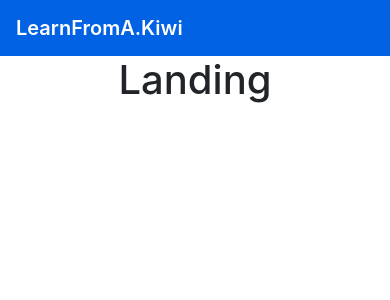
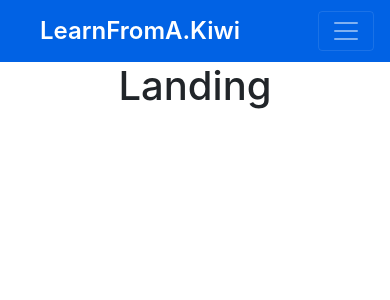
Before and after one commit to rtan265/Learn-From-A-Kiwi, a React (Create React App) app: page / in a window 390 px wide. Shown: the top 300 px of the page. Built offline with nearby package versions, Linux system fonts and the light colour scheme.

Commit message:
added more navbar styling

```diff
--- a/src/components/navigation/Navigation.css
+++ b/src/components/navigation/Navigation.css
@@ -2,19 +2,32 @@
     background-color: #0162e4;
 }
 
-.navbar-brand {
+a.link.navbar-brand {
     color: #ffffff;
+    font-size: 2em;
     font-weight: 600;
+    padding-left: 1em;
 }
 
 .nav-item {
     cursor: pointer;
+    padding: 1em;
 }
 
-.nav-link {
-    color: #ffffff;
+a.link.nav-link {
+    color: #ffffff !important;
+    font-size: 1em;
 }
 
 a.link:hover {
     color: #000000;
 }
+
+@media (max-width: 768px) {
+    a.link.navbar-brand {
+        font-size: 1.5em;
+    }
+    .nav-item {
+        padding: 0.1em;
+    }
+}
--- a/src/components/navigation/Navigation.js
+++ b/src/components/navigation/Navigation.js
@@ -35,9 +35,9 @@ class Navigation extends React.Component {
     console.log("hello from navigation");
     return (
       <div>
-        <Navbar position="sticky" expand="lg" className="navbar sticky-top">
+        <Navbar position="sticky" expand="lg" dark className="navbar sticky-top">
         <NavbarBrand className="link" exact href="/">LearnFromA.Kiwi</NavbarBrand>
-          <NavbarToggler onClick={this.toggleNavbar} aria-controls="responsive-navbar-nav"></NavbarToggler>
+          <NavbarToggler onClick={this.toggleNavbar} />
           <Collapse isOpen={!this.state.collapsed} navbar>
             <Nav navbar className="ml-auto">
               {
```
